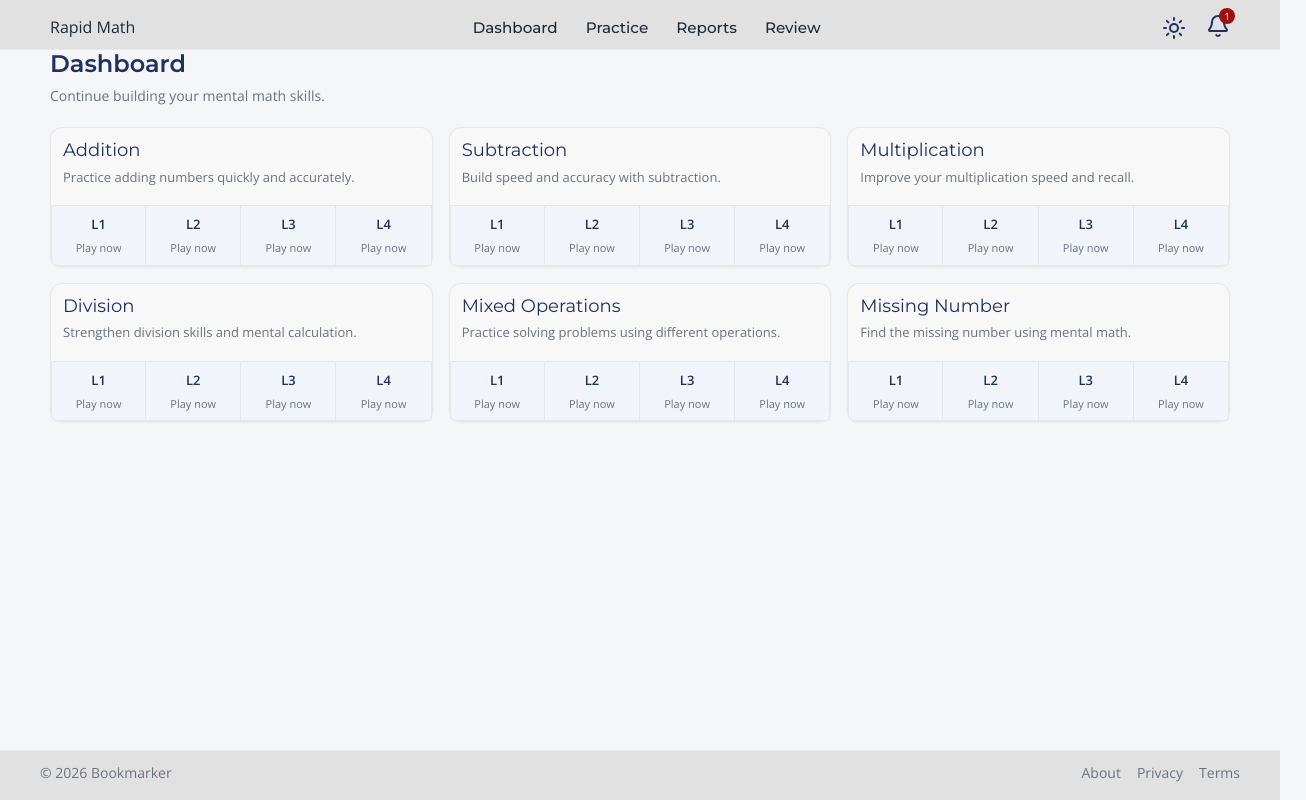
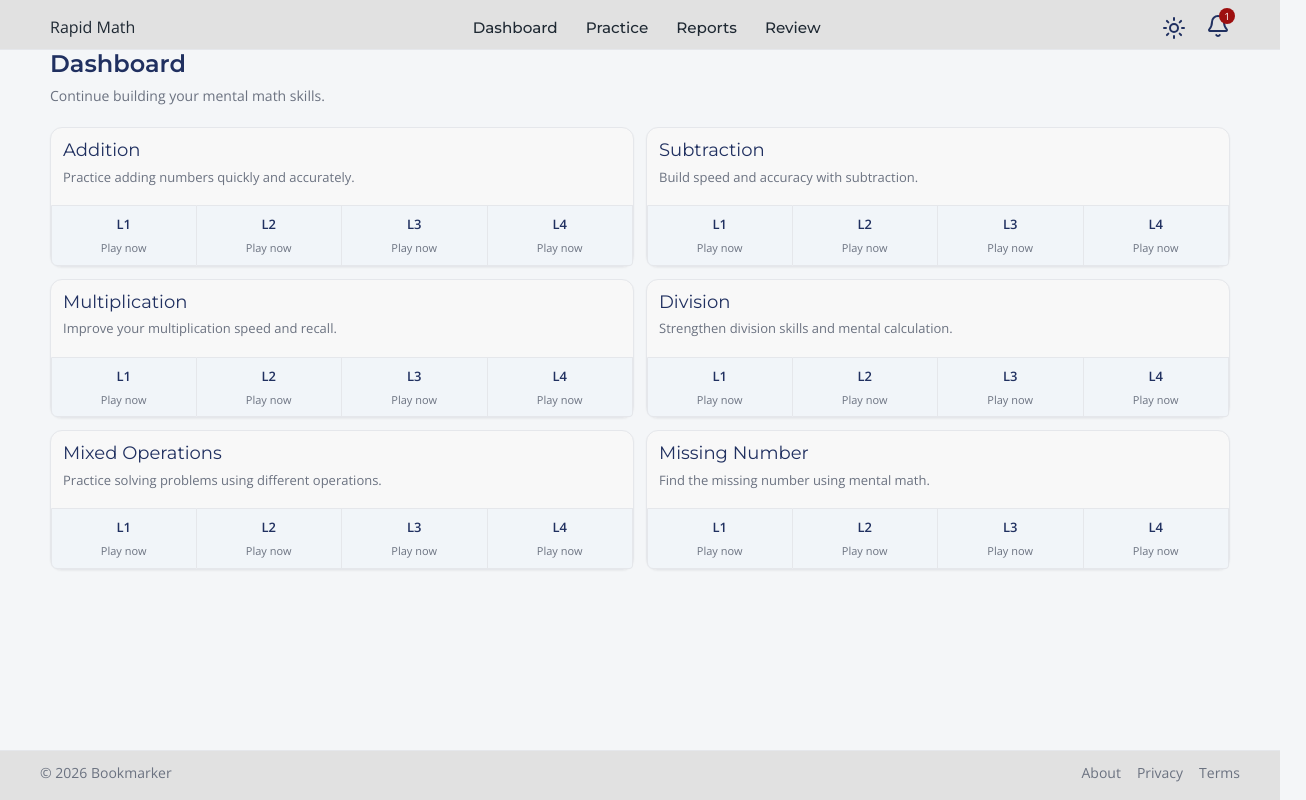
Before and after one commit to shankris/rapidMath, a Next.js app: page / in a window 1280 px wide. Shown: the whole page, 1306 px wide, since content can reach past the window. Built offline with nearby package versions, Linux system fonts and the light colour scheme.

Commit message:
Css update

```diff
--- a/src/components/Dashboard/Dashboard.module.css
+++ b/src/components/Dashboard/Dashboard.module.css
@@ -35,8 +35,8 @@
 
 .operations {
   display: grid;
-  grid-template-columns: repeat(3, minmax(0, 1fr));
-  gap: 16px;
+  grid-template-columns: repeat(2, minmax(0, 1fr));
+  gap: 12px;
 }
 
 /* --------------------------------------------------
```
